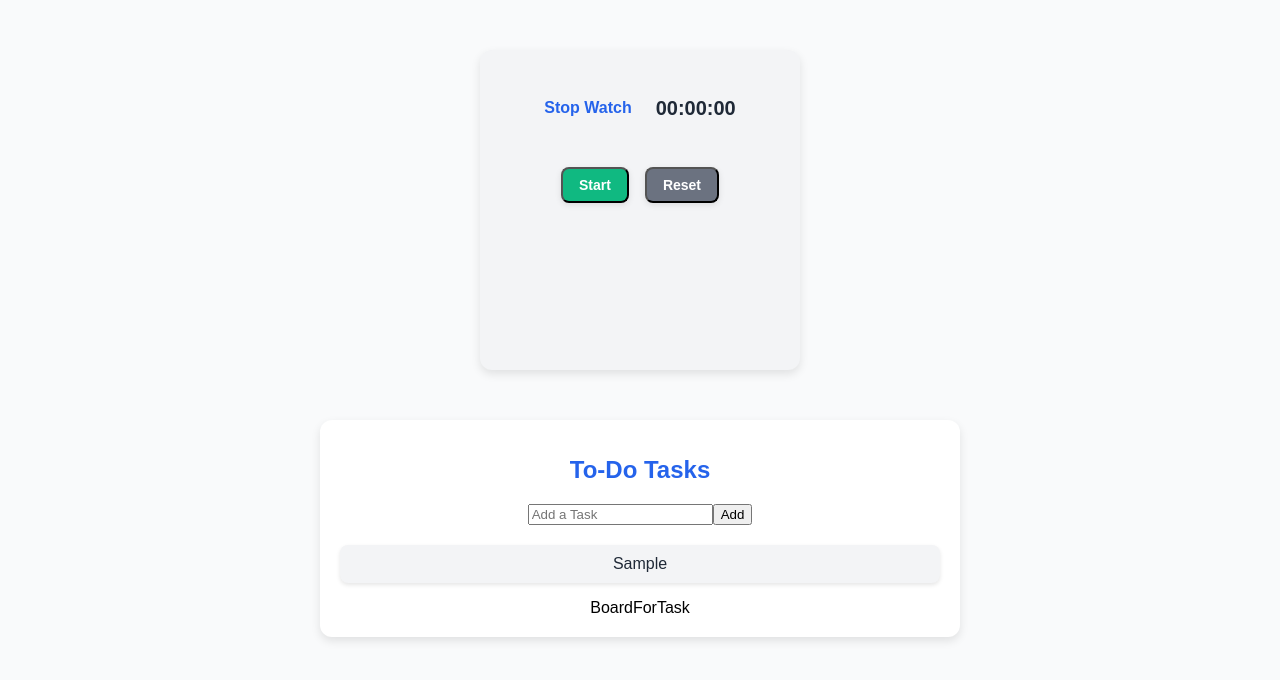
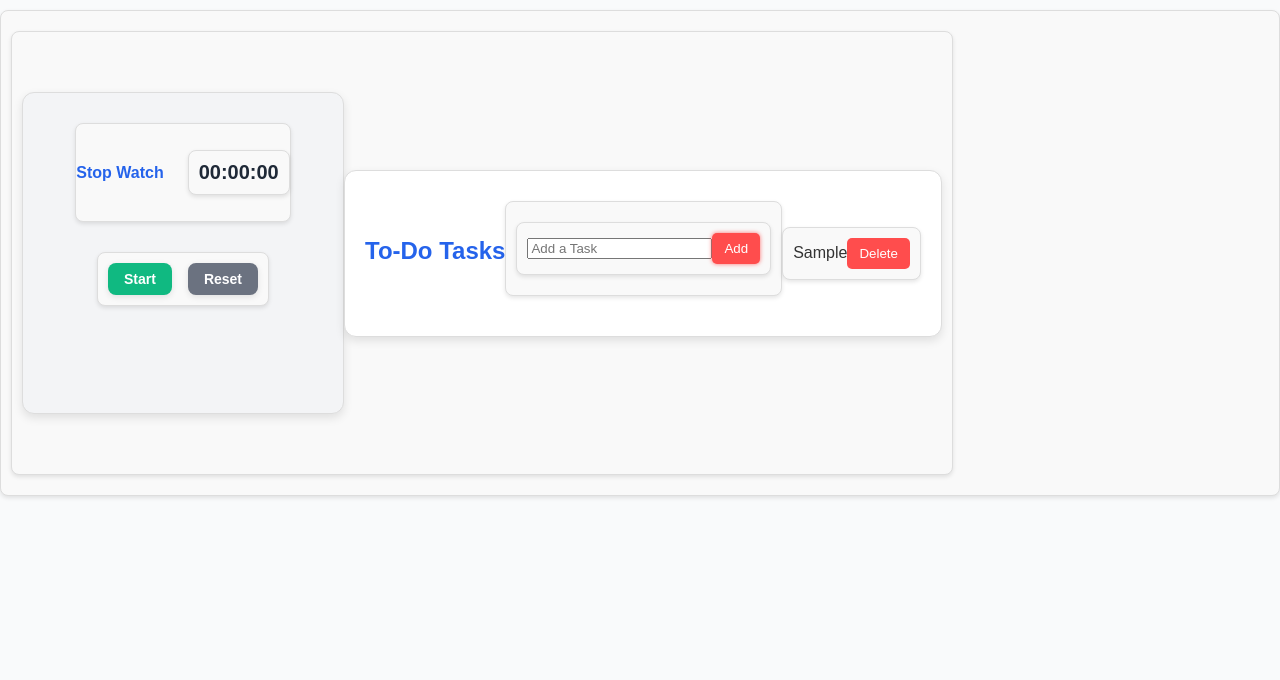
Before and after one commit to sakshipatel29/React-Mini-Projects, a React (Create React App) app in the folder projects/: page / in a window 1280 px wide. Both pictures are taken after typing "Sample" into the empty fields and a click on the button "Add". Shown: the top 680 px of the page. Built offline with nearby package versions, Linux system fonts and the light colour scheme.

Commit message:
To do Task Functionality is added.

```diff
--- a/projects/src/components/BoardForTask.js
+++ b/projects/src/components/BoardForTask.js
@@ -1,9 +1,21 @@
 import React from 'react'
+import './CSS/BoardForTask.css'
 
-const BoardForTask = () => {
+const BoardForTask = ({task, index, taskList, setTaskList}) => {
+
+  const handleDelete = () => {
+    let removeIndex = taskList.indexOf(task);
+    taskList.splice(removeIndex,1);
+    setTaskList((currentTask => currentTask.filter(todo => index === removeIndex)))
+  }
   return (
-    <div>BoardForTask</div>
+    <>
+    <div>
+      <p>{task}</p>
+      <button onClick={handleDelete}>Delete</button>
+    </div>
+    </>
   )
 }
 
-export default BoardForTask
+export default BoardForTask;
--- /dev/null
+++ b/projects/src/components/CSS/BoardForTask.css
@@ -0,0 +1,39 @@
+/* Style for the main container */
+div {
+    display: flex;
+    align-items: center;
+    justify-content: space-between;
+    margin: 10px 0;
+    padding: 10px;
+    border: 1px solid #ddd;
+    border-radius: 8px;
+    background-color: #f9f9f9;
+    box-shadow: 0 2px 4px rgba(0, 0, 0, 0.1);
+  }
+
+  /* Style for the task text */
+  p {
+    margin: 0;
+    font-size: 16px;
+    color: #333;
+  }
+
+  /* Style for the delete button */
+  button {
+    background-color: #ff4d4d;
+    color: white;
+    border: none;
+    border-radius: 5px;
+    padding: 8px 12px;
+    cursor: pointer;
+    transition: background-color 0.3s ease;
+  }
+
+  button:hover {
+    background-color: #ff1a1a;
+  }
+
+  button:focus {
+    outline: none;
+    box-shadow: 0 0 4px rgba(255, 77, 77, 0.8);
+  }
--- a/projects/src/components/ToDoTasks.js
+++ b/projects/src/components/ToDoTasks.js
@@ -9,6 +9,7 @@ const ToDoTasks = () => {
     console.log(taskList);
 
     return (
+        <>
         <div className="todo-container">
             <h1 className="todo-header">To-Do Tasks</h1>
             <div className="todo-input-section">
@@ -17,12 +18,17 @@ const ToDoTasks = () => {
 
             <ul className="todo-task-list">
                 {taskList.map((task, index) => (
-                    <li key={index}>{task}</li>
+                    <BoardForTask
+                        key={index}
+                        task={task}
+                        index={index}
+                        taskList={taskList}
+                        setTaskList={setTaskList}
+                    />
                 ))}
             </ul>
-
-            <BoardForTask />
         </div>
+        </>
     );
 }
 
```
